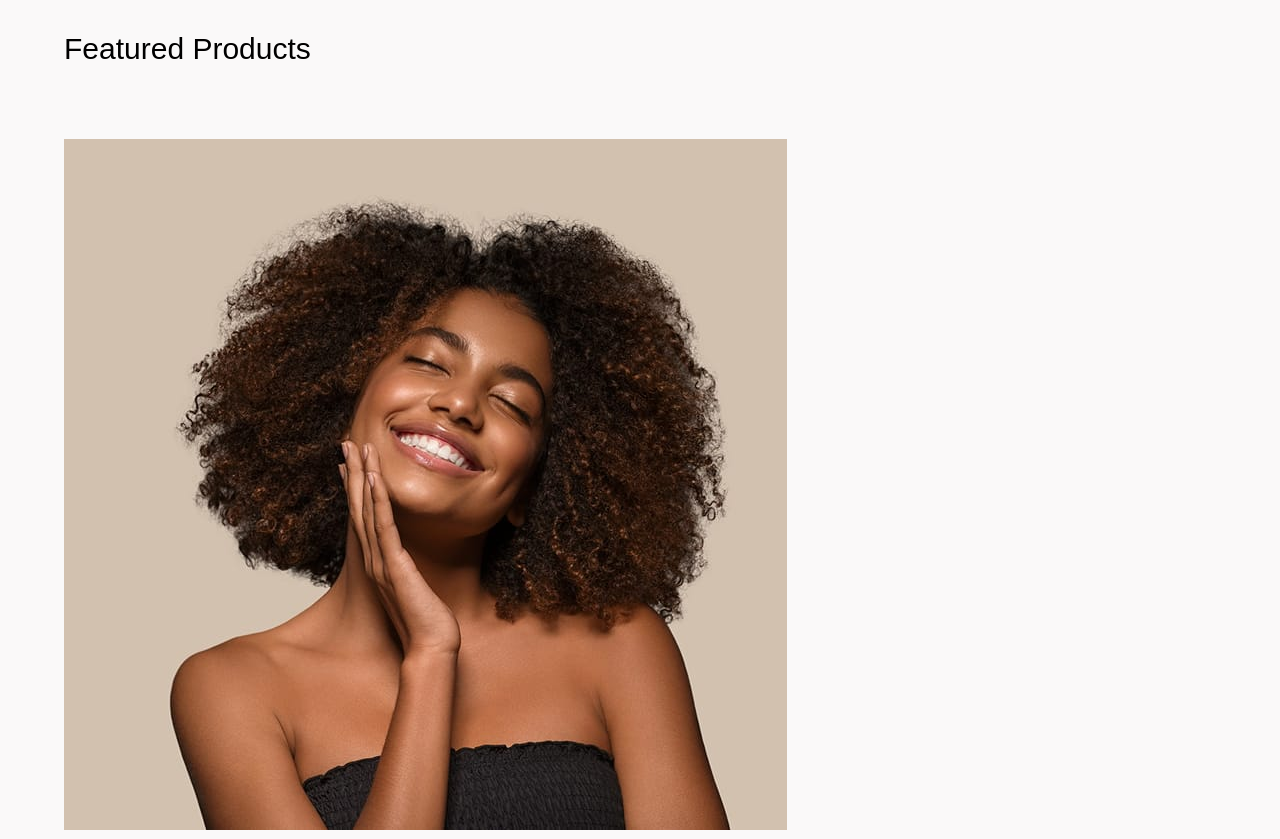
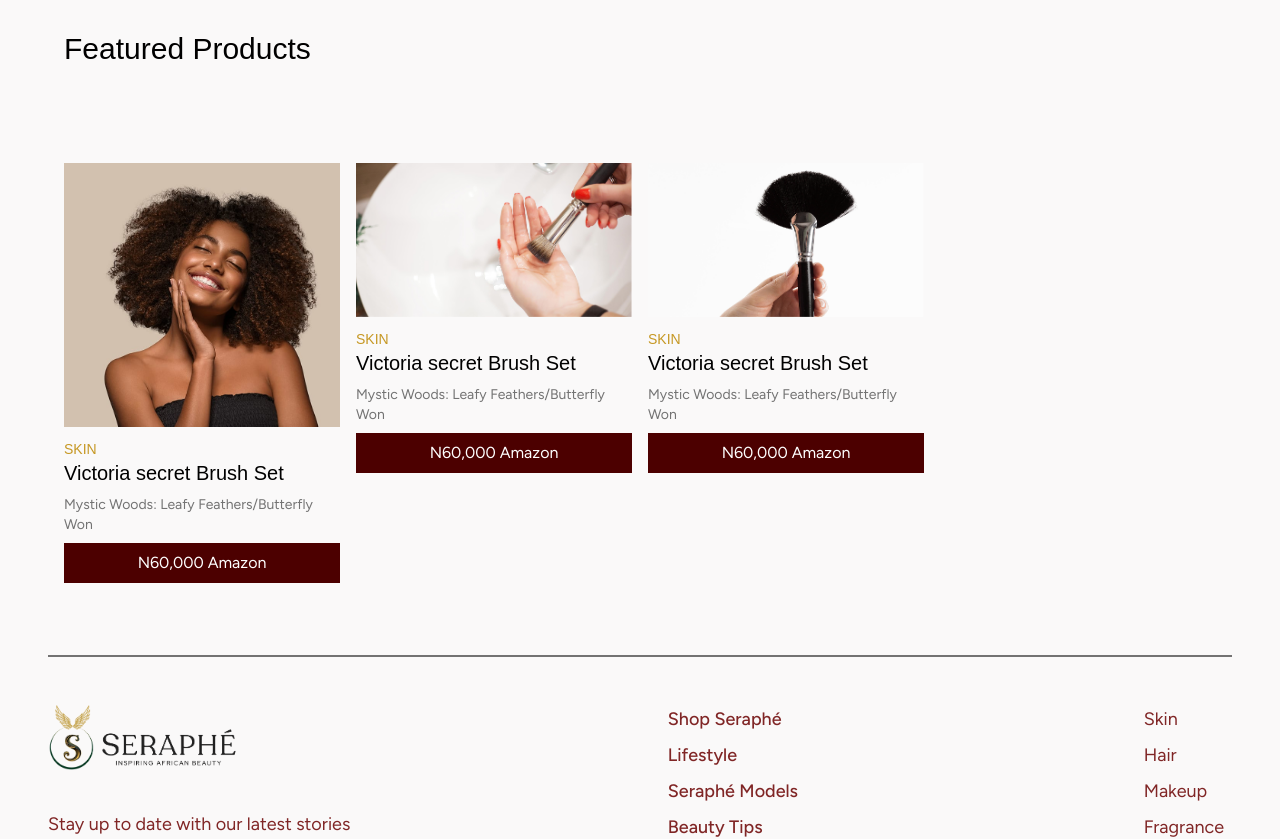
Before and after one commit to Nnenna-udefi/Seraphe-beauty, a Next.js app: page /shop in a window 1280 px wide. Shown: the part 440-1279 px from the top of the page. Built offline with nearby package versions, Linux system fonts and the light colour scheme; a web font is replaced by a local one.

Commit message:
feat: added admin functionality pages

```diff
--- a/components/shop/index.tsx
+++ b/components/shop/index.tsx
@@ -41,7 +41,7 @@
           <h2 className="font-cantataOne text-xl py-4 md:text-3xl text-black font-normal">
             Featured Products
           </h2>
-          <div className="flex flex-wrap gap-3">
+          <div className="py-6 grid grid-cols-1 gap-4 md:grid-cols-2 lg:grid-cols-4">
             {productCardBlock.map((product) => (
               <div key={product.id} className="flex flex-col gap-1">
                 <div className=" pt-2">
@@ -49,7 +49,7 @@
                     src={product.img}
                     alt="model"
                     width={300}
-                    height={0}
+                    height={300}
                     className="w-full  "
                   />
                 </div>
```
